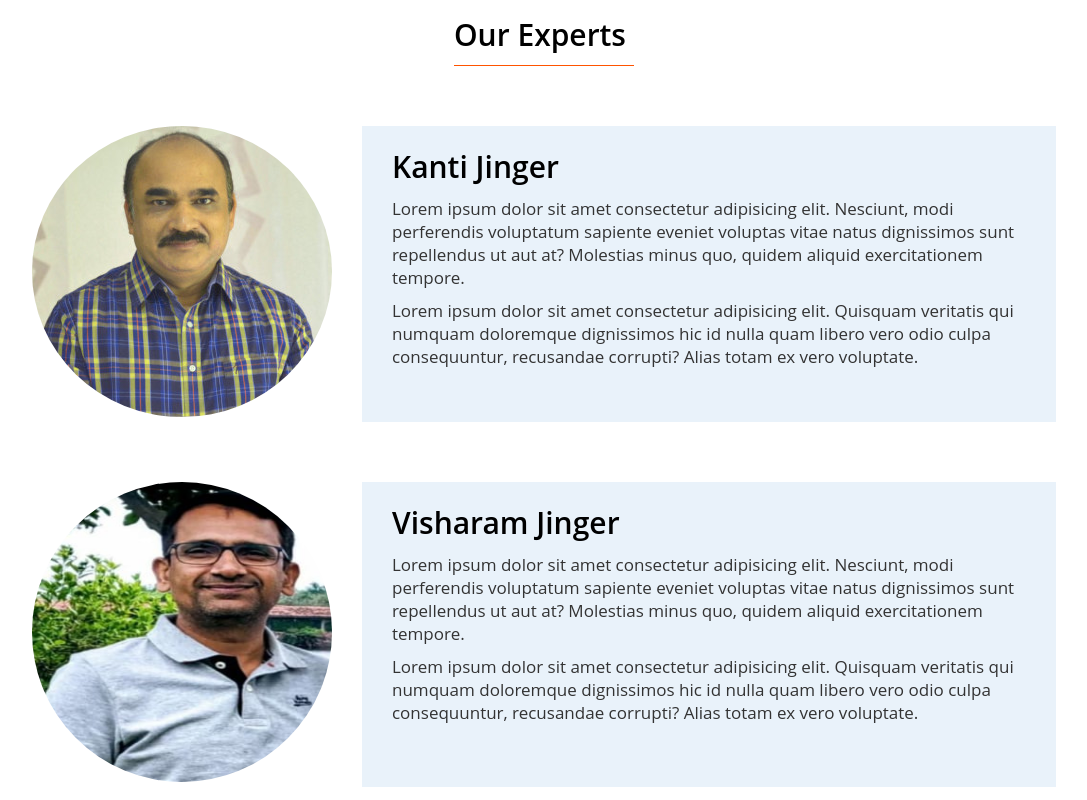
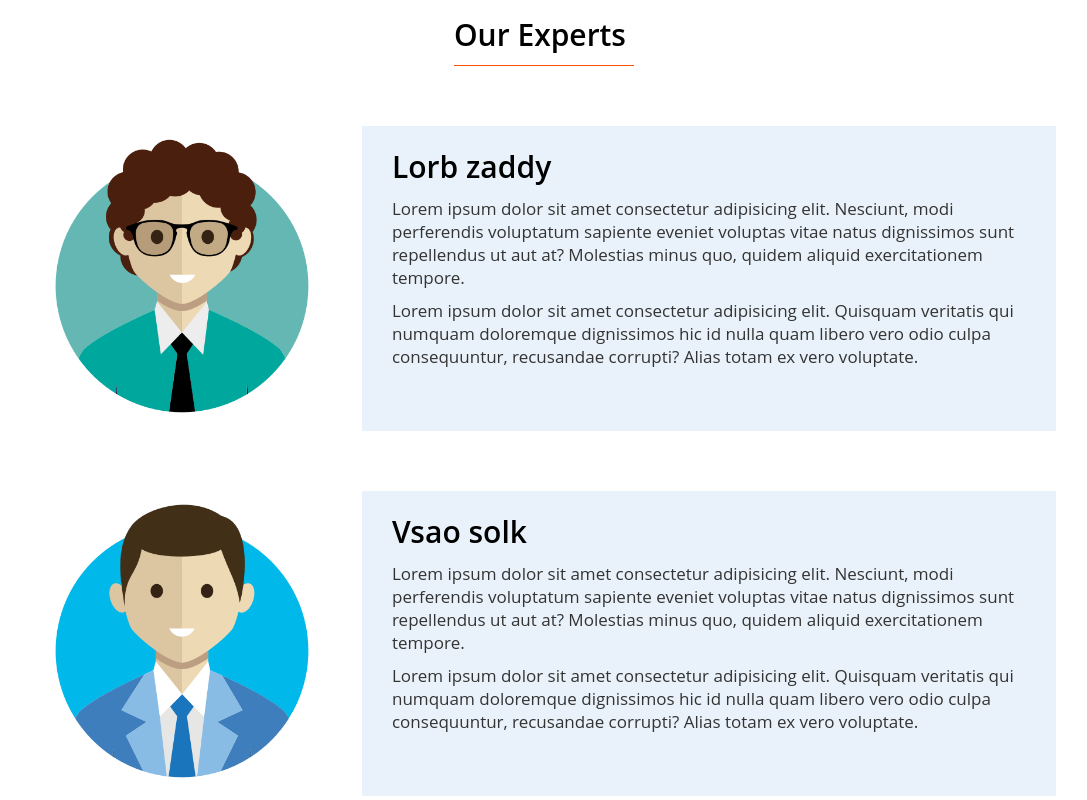
Before and after one commit to bhavesh-songara/innovex-landing-page, a plain HTML site: page index.html in a window 1280 px wide. Shown: the part 2620-3420 px from the top of the page, without its empty margins (96-1183 px from the left). Drawn offline with Linux system fonts and the light colour scheme.

Commit message:
added icons

```diff
--- a/about-us.html
+++ b/about-us.html
@@ -6,20 +6,20 @@
     <div class="our-experts-heading"><h1>Our Experts</h1></div>
     <div class="expert-data">
         <div class="expert-image">
-            <img src="./src/images/Kanti_Photo.jpeg" alt="">
+            <img src="./src/images/icon2.png" alt="" width="300px" height="300px">
         </div>
         <div class="expert-text">
-            <h1>Kanti Jinger</h1>
+            <h1>Lorb zaddy</h1>
             <p>Lorem ipsum dolor sit amet consectetur adipisicing elit. Nesciunt, modi perferendis voluptatum sapiente eveniet voluptas vitae natus dignissimos sunt repellendus ut aut at? Molestias minus quo, quidem aliquid exercitationem tempore.</p>
             <p>Lorem ipsum dolor sit amet consectetur adipisicing elit. Quisquam veritatis qui numquam doloremque dignissimos hic id nulla quam libero vero odio culpa consequuntur, recusandae corrupti? Alias totam ex vero voluptate.</p>
         </div>
     </div>
     <div class="expert-data">
         <div class="expert-image">
-            <img src="./src/images/visharam.jpeg" alt="" width="300px" height="300px" style="background-size: cover;">
+            <img src="./src/images/icon1.png" alt="" width="300px" height="300px" style="background-size: cover;">
         </div>
         <div class="expert-text">
-            <h1>Visharam Jinger</h1>
+            <h1>Vsao solk</h1>
             <p>Lorem ipsum dolor sit amet consectetur adipisicing elit. Nesciunt, modi perferendis voluptatum sapiente eveniet voluptas vitae natus dignissimos sunt repellendus ut aut at? Molestias minus quo, quidem aliquid exercitationem tempore.</p>
             <p>Lorem ipsum dolor sit amet consectetur adipisicing elit. Quisquam veritatis qui numquam doloremque dignissimos hic id nulla quam libero vero odio culpa consequuntur, recusandae corrupti? Alias totam ex vero voluptate.</p>
         </div>
--- a/index.html
+++ b/index.html
@@ -3,7 +3,7 @@
 <head>
     <meta charset="UTF-8">
     <meta name="viewport" content="width=device-width, initial-scale=1.0">
-    <title>Document</title>
+    <title>Innovex</title>
     <link rel="stylesheet" href="./src/styles/reset.css">
     <link rel="stylesheet" href="./src/styles/header.css">
     <link rel="stylesheet" href="https://cdnjs.cloudflare.com/ajax/libs/font-awesome/4.7.0/css/font-awesome.min.css">
--- a/src/styles/about-us.css
+++ b/src/styles/about-us.css
@@ -50,6 +50,12 @@
 
 .expert-image > img {
     border-radius: 50%;
+    transition: 0.3s ease-in-out;
+    cursor: pointer;
+}
+
+.expert-image > img:hover {
+    transform: scale(1.1);
 }
 
 .expert-text {
```
Also changed, not shown: src/images/icon1.png (added), src/images/icon2.png (added).
